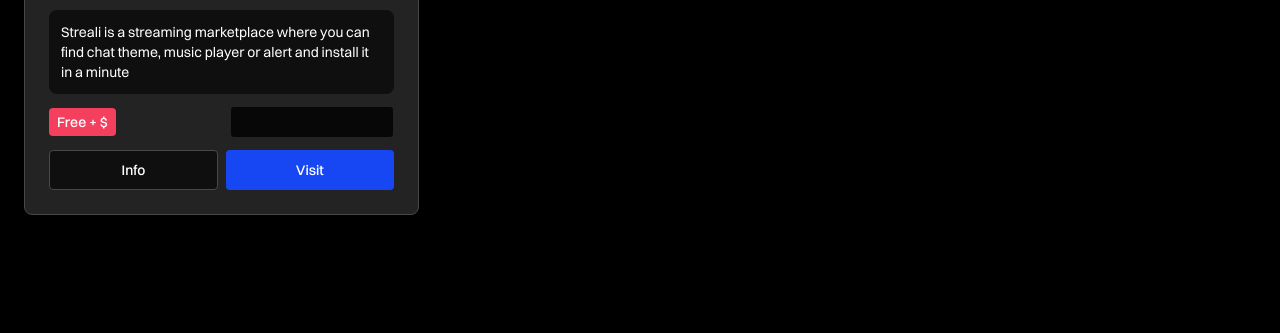
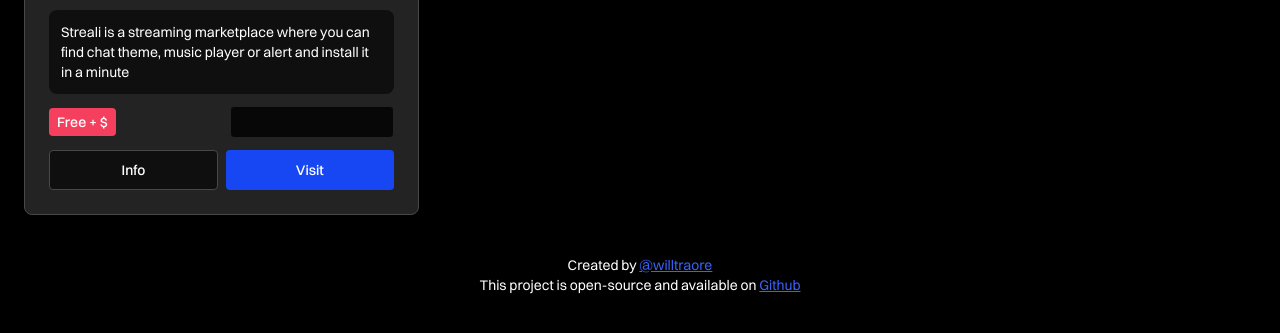
Before and after one commit to WilliamTraoreee/streamertools, an Astro site: page / in a window 1280 px wide. Shown: the part 513-846 px from the top of the page. Before the commit the page ends 800 px from the top, so only its background shows below. Built offline with nearby package versions, Linux system fonts and the light colour scheme; Astro itself is replaced by a stand-in of ours; some icons are missing.

Commit message:
feat(layout): add footer

```diff
--- a/src/components/layout.astro
+++ b/src/components/layout.astro
@@ -31,10 +31,14 @@
 
 		<header class="container mx-auto px-6 flex justify-between items-center h-20">
 			<a href="/"><img src="/logo.svg" alt="StreamerTools" class="w-36 h-auto"></a>
-			<ButtonLink color="primary" to="https://google.com">Add a tool</ButtonLink>
+			<ButtonLink color="primary" to="https://github.com/WilliamTraoreee/streamertools">Add a tool</ButtonLink>
 		</header>
 		<main class="container mx-auto px-6">
 			<slot />
 		</main>
+		<footer class="py-10 text-center">
+			<p class="text-sm">Created by <a target="_blank" href="https://x.com/willtraore" class="text-primary-400 underline">@willtraore</a></p>
+			<p class="text-sm">This project is open-source and available on <a target="_blank" href="https://github.com/WilliamTraoreee/streamertools" class="text-primary-400 underline">Github</a></p>
+		</footer>
 	</body>
 </html>
```
